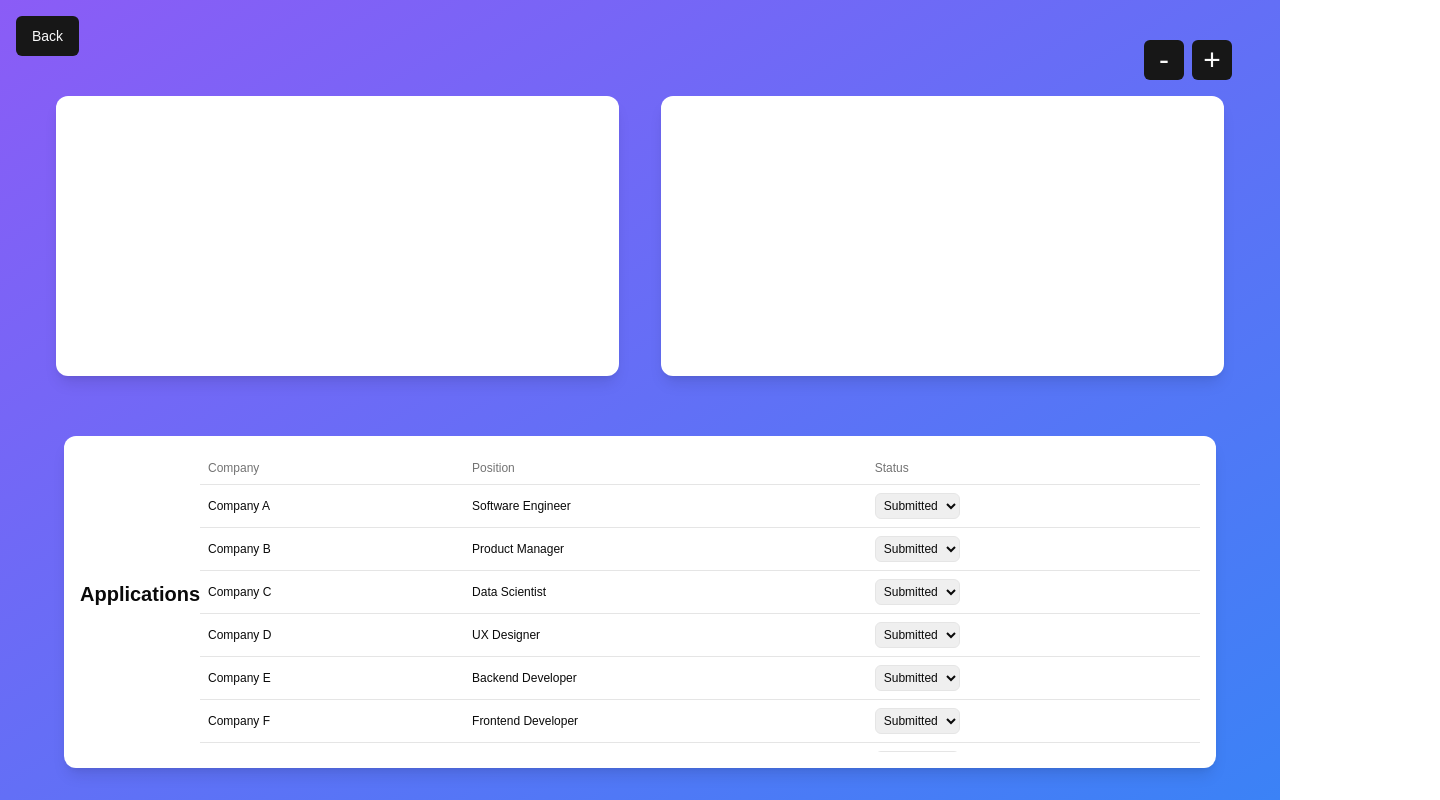
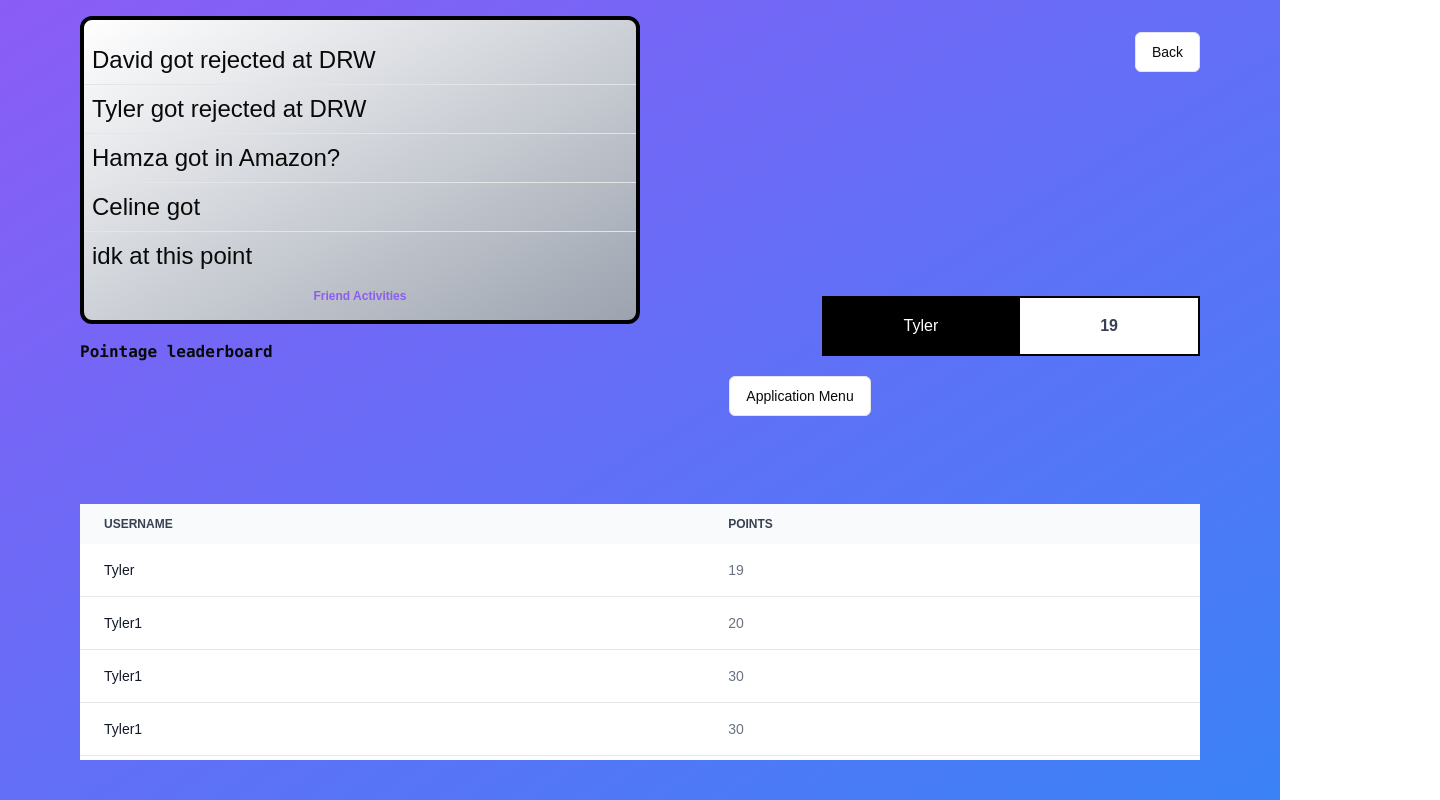
Before and after one commit to dyune/yourecooked.com, a Next.js app in the folder frontend/yourecooked.com/: page / in a window 1280 px wide. Shown: the whole page, 1440 px wide, since content can reach past the window. Built offline with nearby package versions, Linux system fonts and the light colour scheme.

Commit message:
all elements for dashboard done (scrolling to be fixed)

```diff
--- a/frontend/yourecooked.com/src/app/page.js
+++ b/frontend/yourecooked.com/src/app/page.js
@@ -4,11 +4,12 @@ import { Button } from "@/components/ui/button"
 import { Dashboard } from "@/components/ui/dashboard";
 import { TableDemo } from "@/components/ui/applications";
 import { ButtonDemo } from "@/components/ui/applications";
+import { PlayerPoint } from "@/components/ui/playerpoint";
+import { Friendboard } from "@/components/ui/FriendActivity";
 export default function Home() {
   return (
     <div>
-      <ButtonDemo />
-      <TableDemo />
+      <Dashboard />
     </div>
 
   );
--- /dev/null
+++ b/frontend/yourecooked.com/src/components/ui/FriendActivity.jsx
@@ -0,0 +1,38 @@
+import {
+    Table,
+    TableBody,
+    TableCaption,
+    TableCell,
+    TableHead,
+    TableHeader,
+    TableRow,
+  } from "@/components/ui/table"
+
+
+export const Friendboard = () => {
+    return(
+        <div className="border-black border-4 w-3/6 px-0 py-4 bg-gradient-to-br from-white to-gray-400 rounded-xl">
+            <Table>
+                <TableCaption className="text-2 font-extrabold text-violet-500">Friend Activities</TableCaption>
+                    <TableBody>
+                        <TableRow>
+                        <TableCell className="font-medium text-2xl">David got rejected at DRW</TableCell>
+                        </TableRow>
+                        <TableRow>
+                        <TableCell className="font-medium text-2xl">Tyler got rejected at DRW</TableCell>
+                        </TableRow>
+                        <TableRow>
+                        <TableCell className="font-medium text-2xl">Hamza got in Amazon?</TableCell>
+                        </TableRow>
+                        <TableRow>
+                        <TableCell className="font-medium text-2xl">Celine got</TableCell>
+                        </TableRow>
+                        <TableRow>
+                        <TableCell className="font-medium text-2xl">idk at this point</TableCell>
+                        </TableRow>
+                    </TableBody>
+            </Table>
+
+        </div>
+    );
+};
--- a/frontend/yourecooked.com/src/components/ui/dashboard.jsx
+++ b/frontend/yourecooked.com/src/components/ui/dashboard.jsx
@@ -1,12 +1,30 @@
 import Image from "next/image";
 import Head from "next/head";
 import { Button } from "@/components/ui/button"
-import { ScrollableBox } from "@/components/ui/leaderboard"
+import { ScrollableBox, LeadName } from "@/components/ui/leaderboard"
+import { PlayerPoint } from "./playerpoint";
+import { Friendboard } from "./FriendActivity";
+
 export const Dashboard = () => {
   return (
-    <div className="bg-gradient-to-br from-violet-500 to-pink-500 min-h-screen">
+    <div className="bg-gradient-to-br from-violet-500 to-blue-500 min-h-screen">
         <div className="absolute bottom-10 w-screen border-color: to-black">
             <ScrollableBox />
+        </div>
+        <div className="absolute flex justify-end w-screen top-64 py-10">
+          <PlayerPoint />
+        </div>
+        <div className="absolute flex justify-center items-center h-screen w-screen flex-row left-40 bottom-1 border-spacing-3">
+          <Button variant="outline">Application Menu</Button>
+        </div>
+        <div className="absolute flex justify-end h-screen w-screen px-20 py-8">
+          <Button variant="outline">Back</Button>
+        </div>
+        <div className="px-20 py-4">
+              <Friendboard />
+            </div>
+        <div className="px-20 top-4 font-extrabold font-mono">
+          <LeadName />
         </div>
     </div>
   );
--- a/frontend/yourecooked.com/src/components/ui/leaderboard.jsx
+++ b/frontend/yourecooked.com/src/components/ui/leaderboard.jsx
@@ -37,5 +37,10 @@ export const ScrollableBox = () => {
           </div>
   );
 };
-
-export default ScrollableBox;
+export const LeadName = () => {
+    return (
+        <div>
+            <h1>Pointage leaderboard</h1>
+        </div>
+    );
+}
--- /dev/null
+++ b/frontend/yourecooked.com/src/components/ui/playerpoint.jsx
@@ -0,0 +1,16 @@
+
+
+export const PlayerPoint = () => {
+    return(
+        <div className="relative overflow-x-auto px-20 max-h-64">
+            <table>
+                <tbody>
+                    <tr className="border-black dark:bg-gray-800 dark:border-gray-700 rounded-lg">
+                        <th scope="row" className="px-20 py-4 font-medium text-gray-900 whitespace-nowrap dark:text-white bg-black text-white font-extrabold border-black border-2">Tyler</th>
+                        <td className="px-20 py-4 text-gray-700 font-extrabold border-black border-2 bg-white">19</td>
+                    </tr>
+                </tbody>
+            </table>
+        </div>
+    );
+};
```
